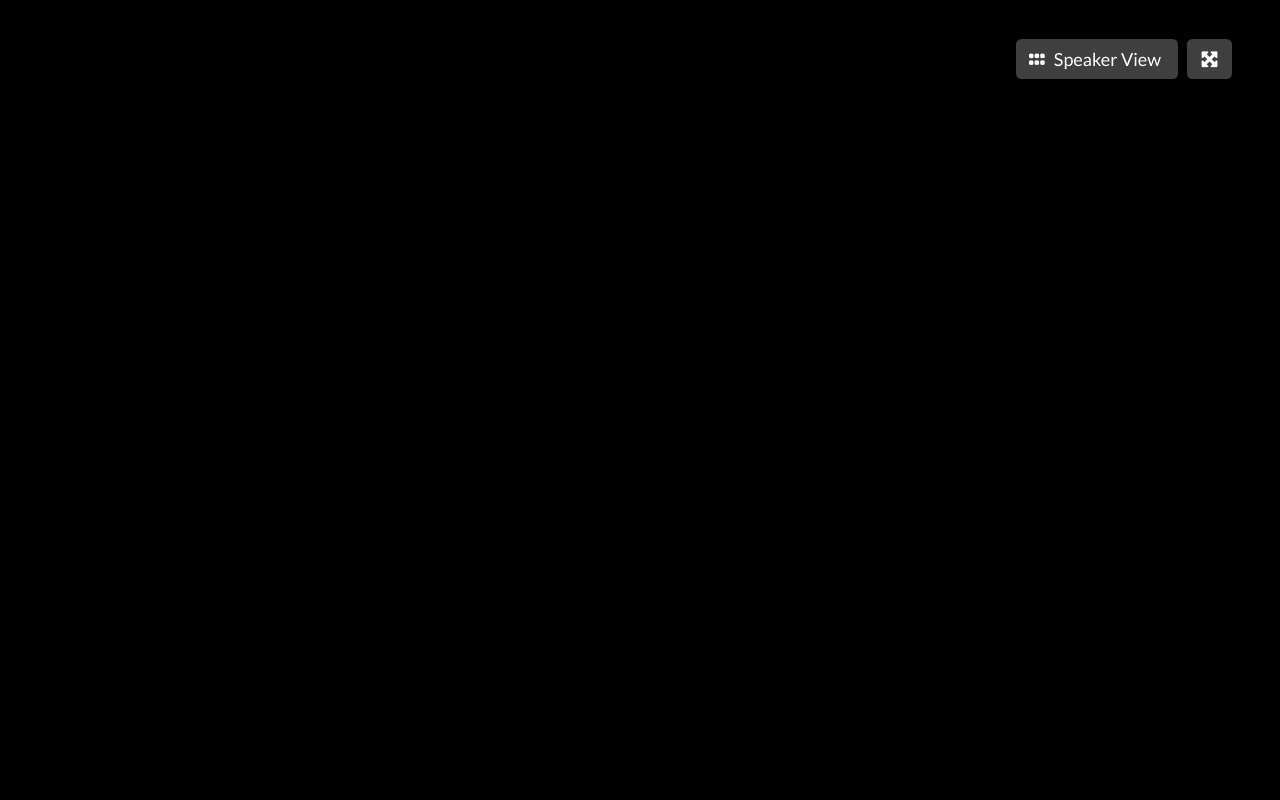
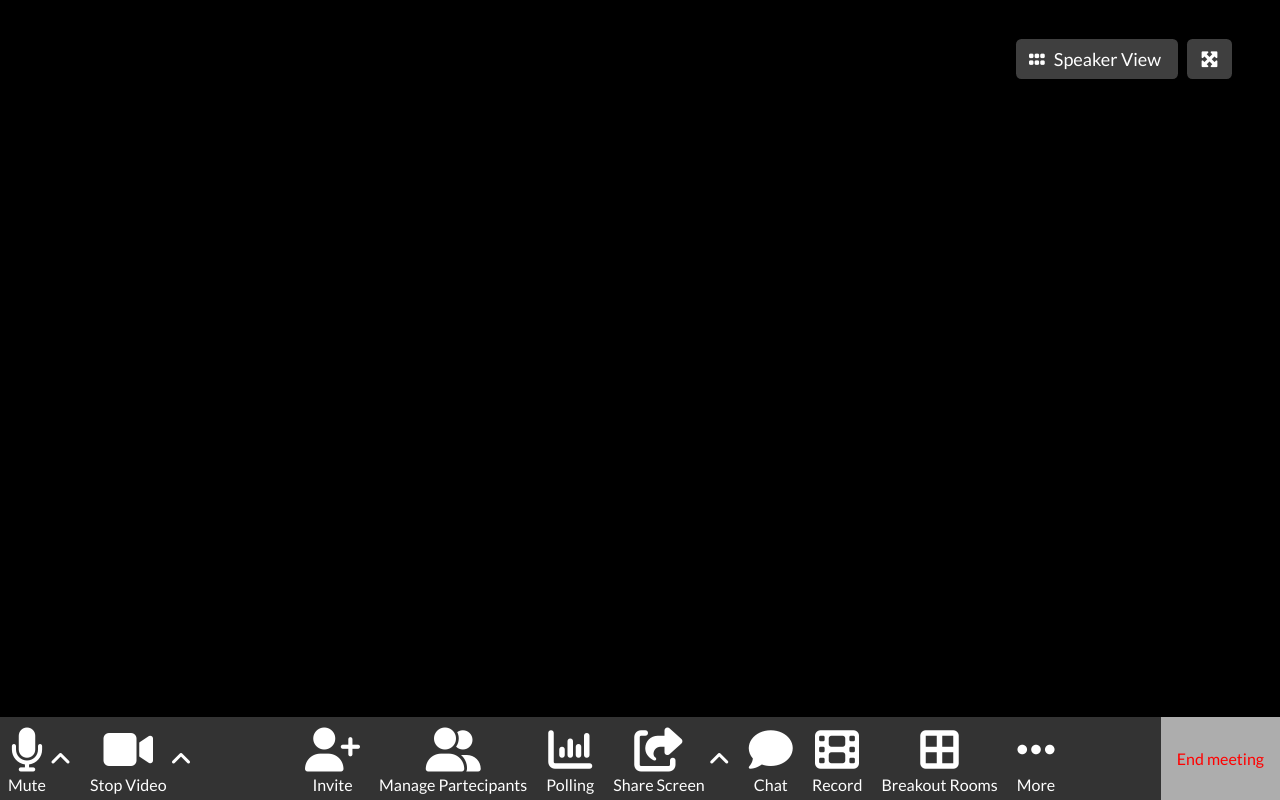
Before and after one commit to IO-underscorre/html-css-zoom, a plain HTML site: page index.html in a window 1280 px wide. Drawn offline with Linux system fonts and the light colour scheme.

Commit message:
Bottom menu completed

```diff
--- a/index.html
+++ b/index.html
@@ -35,8 +35,136 @@
 
     <!-- Bottom menu bar -->
     <footer>
+        <!-- Voice and video -->
         <menu>
+            <div class="option complex">
+                <a href="">
+                    <strong>
+                        <i class="fa-solid fa-microphone"></i>
+                    </strong>
+                    <span>
+                        Mute
+                    </span>
+                </a>
+                <a class="drop-down" href="">
+                    <i class="fa-solid fa-angle-up"></i>
+                </a>
+            </div>
 
+            <div class="option complex">
+                <a href="">
+                    <strong>
+                        <i class="fa-solid fa-video"></i>
+                    </strong>
+                    <span>
+                        Stop Video
+                    </span>
+                </a>
+                <a class="drop-down" href="">
+                    <i class="fa-solid fa-angle-up"></i>
+                </a>
+            </div>
+        </menu>
+
+        <!-- Meating managment -->
+        <menu>
+            <div class="option">
+                <a href="">
+                    <strong>
+                        <i class="fa-solid fa-user-plus"></i>
+                    </strong>
+                    <span>
+                        Invite
+                    </span>
+                </a>
+            </div>
+
+            <div class="option">
+                <a href="">
+                    <strong>
+                        <i class="fa-solid fa-user-group"></i>
+                    </strong>
+                    <span>
+                        Manage Partecipants
+                    </span>
+                </a>
+            </div>
+
+            <div class="option">
+                <a href="">
+                    <strong>
+                        <i class="fa-solid fa-chart-column"></i>
+                    </strong>
+                    <span>
+                        Polling
+                    </span>
+                </a>
+            </div>
+
+            <div class="option complex">
+                <a href="">
+                    <strong>
+                        <i class="fa-solid fa-share-from-square"></i>
+                    </strong>
+                    <span>
+                        Share Screen
+                    </span>
+                </a>
+                <a class="drop-down" href="">
+                    <i class="fa-solid fa-angle-up"></i>
+                </a>
+            </div>
+
+            <div class="option">
+                <a href="">
+                    <strong>
+                        <i class="fa-solid fa-comment"></i>
+                    </strong>
+                    <span>
+                        Chat
+                    </span>
+                </a>
+            </div>
+
+            <div class="option">
+                <a href="">
+                    <strong>
+                        <i class="fa-solid fa-film"></i>
+                    </strong>
+                    <span>
+                        Record
+                    </span>
+                </a>
+            </div>
+
+            <div class="option">
+                <a href="">
+                    <strong>
+                        <i class="fa-solid fa-border-all"></i>
+                    </strong>
+                    <span>
+                        Breakout Rooms
+                    </span>
+                </a>
+            </div>
+
+            <div class="option">
+                <a href="">
+                    <strong>
+                        <i class="fa-solid fa-ellipsis"></i>
+                    </strong>
+                    <span>
+                        More
+                    </span>
+                </a>
+            </div>
+        </menu>
+
+        <!-- Disconnect -->
+        <menu>
+            <a class="disconnect" href="">
+                End meeting
+            </a>
         </menu>
     </footer>
 </body>
--- a/style.css
+++ b/style.css
@@ -15,18 +15,83 @@ a {
     color: inherit;
 }
 
+
+/* Overlay menu */
 header {
     position: fixed;
     top: 3rem;
-    text-align: right;
+    z-index: 5;
     width: 100%;
     padding: 0 3rem;
+
+    text-align: right;
 }
 
+/* Overlay menu's boutons */
 header a {
-    font-size: max(1.75vh, 1.125rem);
+    font-size: 1.125rem;
     padding: .5em .75em;
     border-radius: 0.3em;
     background-color: #adadad5d;
     margin-left: 0.5em;
 }
+
+
+/* Bottom menu bar */
+footer {
+    position: fixed;
+    bottom: 0;
+    z-index: 10;
+    width: 100%;
+    background-color: #333333;
+
+    display: flex;
+    flex-flow: row nowrap;
+    justify-content: space-between;
+    align-items: center;
+}
+
+/* Option */
+.option {
+    display: inline-block;
+    text-align: center;
+    padding: 0 .50rem;
+    vertical-align: middle;
+}
+
+.option a {
+    display: inline-block;
+}
+
+.option strong {
+    display: block;
+    font-size: 2.75rem;
+}
+
+.option.complex {
+    display: inline-flex;
+    align-items: center;
+}
+
+.drop-down {
+    font-size: 1.5rem;
+    padding-left: .25rem;
+}
+
+/* Disconnect */
+.disconnect {
+    display: block;
+    padding: 2rem 1rem;
+    background-color: #adadad;
+    color: #ff0000;
+}
+
+.disconnect:hover {
+    background-color: #ff0000;
+    color: #000000;
+}
+
+.disconnect:active {
+    background-color: #333333;
+    color: #ff0000;
+}
```
